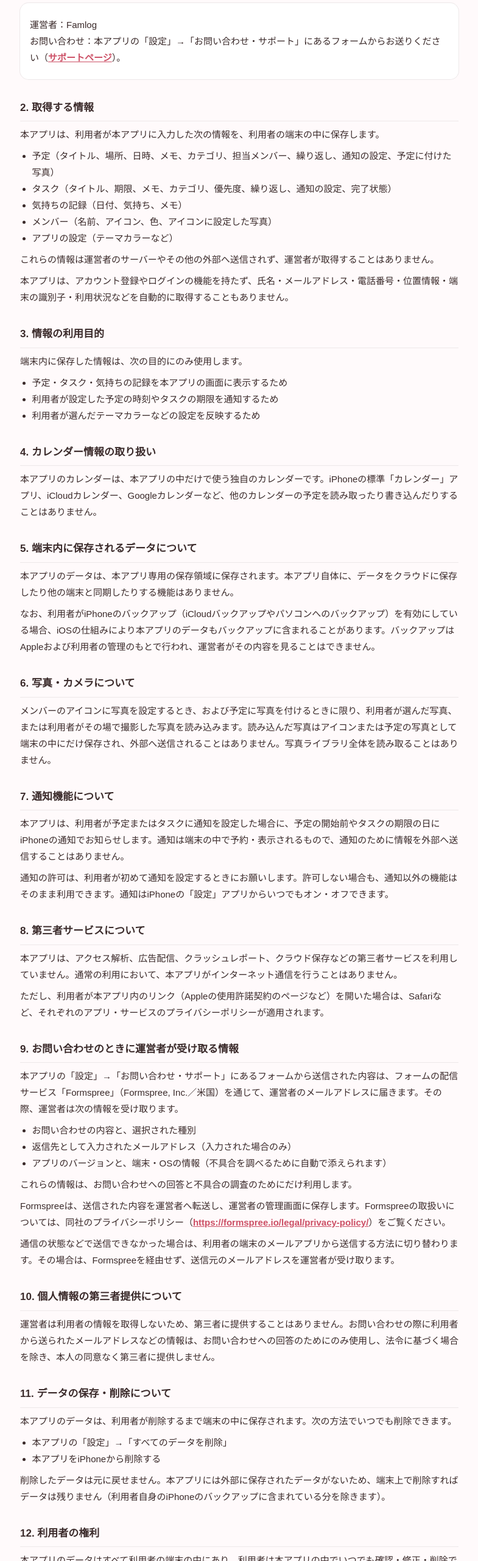
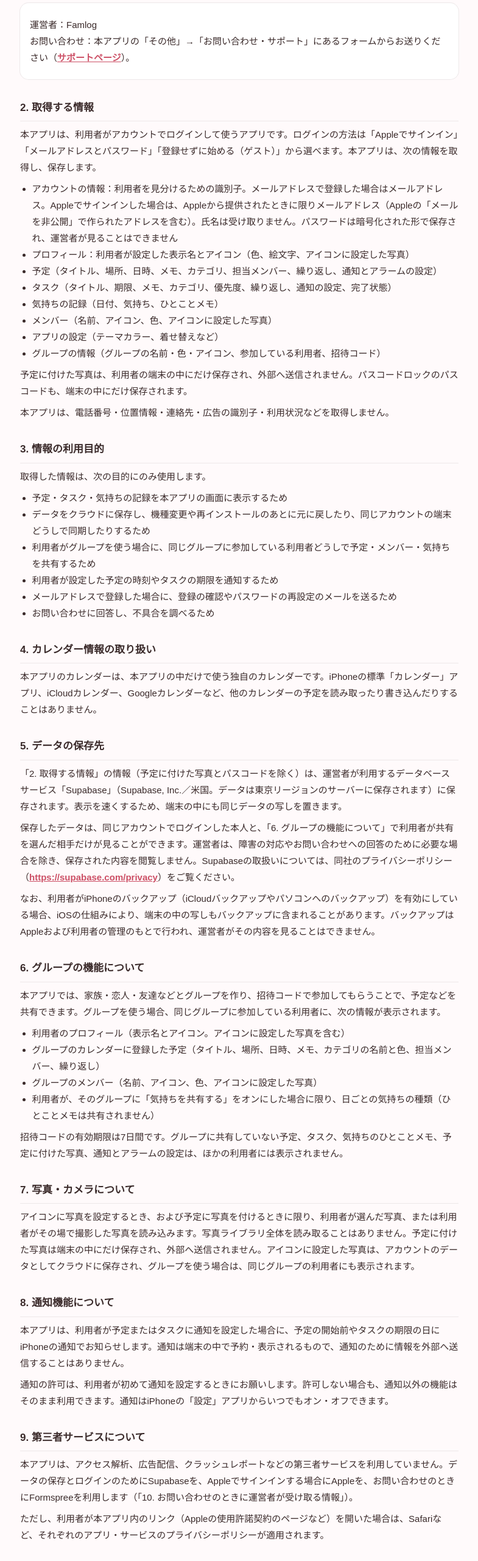
Before and after one commit to famlog-app/famlog-app.github.io, a plain HTML site: page privacy.html in a window 1280 px wide. Shown: the part 240-2800 px from the top of the page at 61% size, without its empty margins (247-1032 px from the left). Drawn offline with Linux system fonts and the light colour scheme.

Commit message:
プライバシーポリシーを今のアプリに合わせる（クラウド保存・グループ・アカウント削除）
Co-Authored-By: Claude Opus 5.5 <noreply@anthropic.com>

```diff
--- a/privacy.html
+++ b/privacy.html
@@ -18,49 +18,66 @@
   <h2>1. 運営者について</h2>
   <div class="box">
     <p>運営者：Famlog<br>
-    お問い合わせ：本アプリの「設定」→「お問い合わせ・サポート」にあるフォームからお送りください（<a href="support.html">サポートページ</a>）。</p>
+    お問い合わせ：本アプリの「その他」→「お問い合わせ・サポート」にあるフォームからお送りください（<a href="support.html">サポートページ</a>）。</p>
   </div>
 
   <h2>2. 取得する情報</h2>
-  <p>本アプリは、利用者が本アプリに入力した次の情報を、利用者の端末の中に保存します。</p>
+  <p>本アプリは、利用者がアカウントでログインして使うアプリです。ログインの方法は「Appleでサインイン」「メールアドレスとパスワード」「登録せずに始める（ゲスト）」から選べます。本アプリは、次の情報を取得し、保存します。</p>
   <ul>
-    <li>予定（タイトル、場所、日時、メモ、カテゴリ、担当メンバー、繰り返し、通知の設定、予定に付けた写真）</li>
+    <li>アカウントの情報：利用者を見分けるための識別子。メールアドレスで登録した場合はメールアドレス。Appleでサインインした場合は、Appleから提供されたときに限りメールアドレス（Appleの「メールを非公開」で作られたアドレスを含む）。氏名は受け取りません。パスワードは暗号化された形で保存され、運営者が見ることはできません</li>
+    <li>プロフィール：利用者が設定した表示名とアイコン（色、絵文字、アイコンに設定した写真）</li>
+    <li>予定（タイトル、場所、日時、メモ、カテゴリ、担当メンバー、繰り返し、通知とアラームの設定）</li>
     <li>タスク（タイトル、期限、メモ、カテゴリ、優先度、繰り返し、通知の設定、完了状態）</li>
-    <li>気持ちの記録（日付、気持ち、メモ）</li>
+    <li>気持ちの記録（日付、気持ち、ひとことメモ）</li>
     <li>メンバー（名前、アイコン、色、アイコンに設定した写真）</li>
-    <li>アプリの設定（テーマカラーなど）</li>
+    <li>アプリの設定（テーマカラー、着せ替えなど）</li>
+    <li>グループの情報（グループの名前・色・アイコン、参加している利用者、招待コード）</li>
   </ul>
-  <p>これらの情報は運営者のサーバーやその他の外部へ送信されず、運営者が取得することはありません。</p>
-  <p>本アプリは、アカウント登録やログインの機能を持たず、氏名・メールアドレス・電話番号・位置情報・端末の識別子・利用状況などを自動的に取得することもありません。</p>
+  <p>予定に付けた写真は、利用者の端末の中にだけ保存され、外部へ送信されません。パスコードロックのパスコードも、端末の中にだけ保存されます。</p>
+  <p>本アプリは、電話番号・位置情報・連絡先・広告の識別子・利用状況などを取得しません。</p>
 
   <h2>3. 情報の利用目的</h2>
-  <p>端末内に保存した情報は、次の目的にのみ使用します。</p>
+  <p>取得した情報は、次の目的にのみ使用します。</p>
   <ul>
     <li>予定・タスク・気持ちの記録を本アプリの画面に表示するため</li>
+    <li>データをクラウドに保存し、機種変更や再インストールのあとに元に戻したり、同じアカウントの端末どうしで同期したりするため</li>
+    <li>利用者がグループを使う場合に、同じグループに参加している利用者どうしで予定・メンバー・気持ちを共有するため</li>
     <li>利用者が設定した予定の時刻やタスクの期限を通知するため</li>
-    <li>利用者が選んだテーマカラーなどの設定を反映するため</li>
+    <li>メールアドレスで登録した場合に、登録の確認やパスワードの再設定のメールを送るため</li>
+    <li>お問い合わせに回答し、不具合を調べるため</li>
   </ul>
 
   <h2>4. カレンダー情報の取り扱い</h2>
   <p>本アプリのカレンダーは、本アプリの中だけで使う独自のカレンダーです。iPhoneの標準「カレンダー」アプリ、iCloudカレンダー、Googleカレンダーなど、他のカレンダーの予定を読み取ったり書き込んだりすることはありません。</p>
 
-  <h2>5. 端末内に保存されるデータについて</h2>
-  <p>本アプリのデータは、本アプリ専用の保存領域に保存されます。本アプリ自体に、データをクラウドに保存したり他の端末と同期したりする機能はありません。</p>
-  <p>なお、利用者がiPhoneのバックアップ（iCloudバックアップやパソコンへのバックアップ）を有効にしている場合、iOSの仕組みにより本アプリのデータもバックアップに含まれることがあります。バックアップはAppleおよび利用者の管理のもとで行われ、運営者がその内容を見ることはできません。</p>
+  <h2>5. データの保存先</h2>
+  <p>「2. 取得する情報」の情報（予定に付けた写真とパスコードを除く）は、運営者が利用するデータベースサービス「Supabase」（Supabase, Inc.／米国。データは東京リージョンのサーバーに保存されます）に保存されます。表示を速くするため、端末の中にも同じデータの写しを置きます。</p>
+  <p>保存したデータは、同じアカウントでログインした本人と、「6. グループの機能について」で利用者が共有を選んだ相手だけが見ることができます。運営者は、障害の対応やお問い合わせへの回答のために必要な場合を除き、保存された内容を閲覧しません。Supabaseの取扱いについては、同社のプライバシーポリシー（<a href="https://supabase.com/privacy" target="_blank" rel="noopener">https://supabase.com/privacy</a>）をご覧ください。</p>
+  <p>なお、利用者がiPhoneのバックアップ（iCloudバックアップやパソコンへのバックアップ）を有効にしている場合、iOSの仕組みにより、端末の中の写しもバックアップに含まれることがあります。バックアップはAppleおよび利用者の管理のもとで行われ、運営者がその内容を見ることはできません。</p>
 
-  <h2>6. 写真・カメラについて</h2>
-  <p>メンバーのアイコンに写真を設定するとき、および予定に写真を付けるときに限り、利用者が選んだ写真、または利用者がその場で撮影した写真を読み込みます。読み込んだ写真はアイコンまたは予定の写真として端末の中にだけ保存され、外部へ送信されることはありません。写真ライブラリ全体を読み取ることはありません。</p>
+  <h2>6. グループの機能について</h2>
+  <p>本アプリでは、家族・恋人・友達などとグループを作り、招待コードで参加してもらうことで、予定などを共有できます。グループを使う場合、同じグループに参加している利用者に、次の情報が表示されます。</p>
+  <ul>
+    <li>利用者のプロフィール（表示名とアイコン。アイコンに設定した写真を含む）</li>
+    <li>グループのカレンダーに登録した予定（タイトル、場所、日時、メモ、カテゴリの名前と色、担当メンバー、繰り返し）</li>
+    <li>グループのメンバー（名前、アイコン、色、アイコンに設定した写真）</li>
+    <li>利用者が、そのグループに「気持ちを共有する」をオンにした場合に限り、日ごとの気持ちの種類（ひとことメモは共有されません）</li>
+  </ul>
+  <p>招待コードの有効期限は7日間です。グループに共有していない予定、タスク、気持ちのひとことメモ、予定に付けた写真、通知とアラームの設定は、ほかの利用者には表示されません。</p>
 
-  <h2>7. 通知機能について</h2>
+  <h2>7. 写真・カメラについて</h2>
+  <p>アイコンに写真を設定するとき、および予定に写真を付けるときに限り、利用者が選んだ写真、または利用者がその場で撮影した写真を読み込みます。写真ライブラリ全体を読み取ることはありません。予定に付けた写真は端末の中にだけ保存され、外部へ送信されません。アイコンに設定した写真は、アカウントのデータとしてクラウドに保存され、グループを使う場合は、同じグループの利用者にも表示されます。</p>
+
+  <h2>8. 通知機能について</h2>
   <p>本アプリは、利用者が予定またはタスクに通知を設定した場合に、予定の開始前やタスクの期限の日にiPhoneの通知でお知らせします。通知は端末の中で予約・表示されるもので、通知のために情報を外部へ送信することはありません。</p>
   <p>通知の許可は、利用者が初めて通知を設定するときにお願いします。許可しない場合も、通知以外の機能はそのまま利用できます。通知はiPhoneの「設定」アプリからいつでもオン・オフできます。</p>
 
-  <h2>8. 第三者サービスについて</h2>
-  <p>本アプリは、アクセス解析、広告配信、クラッシュレポート、クラウド保存などの第三者サービスを利用していません。通常の利用において、本アプリがインターネット通信を行うことはありません。</p>
+  <h2>9. 第三者サービスについて</h2>
+  <p>本アプリは、アクセス解析、広告配信、クラッシュレポートなどの第三者サービスを利用していません。データの保存とログインのためにSupabaseを、Appleでサインインする場合にAppleを、お問い合わせのときにFormspreeを利用します（「10. お問い合わせのときに運営者が受け取る情報」）。</p>
   <p>ただし、利用者が本アプリ内のリンク（Appleの使用許諾契約のページなど）を開いた場合は、Safariなど、それぞれのアプリ・サービスのプライバシーポリシーが適用されます。</p>
 
-  <h2>9. お問い合わせのときに運営者が受け取る情報</h2>
-  <p>本アプリの「設定」→「お問い合わせ・サポート」にあるフォームから送信された内容は、フォームの配信サービス「Formspree」（Formspree, Inc.／米国）を通じて、運営者のメールアドレスに届きます。その際、運営者は次の情報を受け取ります。</p>
+  <h2>10. お問い合わせのときに運営者が受け取る情報</h2>
+  <p>本アプリの「その他」→「お問い合わせ・サポート」にあるフォームから送信された内容は、フォームの配信サービス「Formspree」（Formspree, Inc.／米国）を通じて、運営者のメールアドレスに届きます。その際、運営者は次の情報を受け取ります。</p>
   <ul>
     <li>お問い合わせの内容と、選択された種別</li>
     <li>返信先として入力されたメールアドレス（入力された場合のみ）</li>
@@ -70,31 +87,33 @@
   <p>Formspreeは、送信された内容を運営者へ転送し、運営者の管理画面に保存します。Formspreeの取扱いについては、同社のプライバシーポリシー（<a href="https://formspree.io/legal/privacy-policy/" target="_blank" rel="noopener">https://formspree.io/legal/privacy-policy/</a>）をご覧ください。</p>
   <p>通信の状態などで送信できなかった場合は、利用者の端末のメールアプリから送信する方法に切り替わります。その場合は、Formspreeを経由せず、送信元のメールアドレスを運営者が受け取ります。</p>
 
-  <h2>10. 個人情報の第三者提供について</h2>
-  <p>運営者は利用者の情報を取得しないため、第三者に提供することはありません。お問い合わせの際に利用者から送られたメールアドレスなどの情報は、お問い合わせへの回答のためにのみ使用し、法令に基づく場合を除き、本人の同意なく第三者に提供しません。</p>
+  <h2>11. 個人情報の第三者提供について</h2>
+  <p>運営者は、法令に基づく場合を除き、利用者の同意なく利用者の情報を第三者に提供しません。グループの機能で共有した情報は、利用者自身が参加したグループの利用者に表示されます。データの保存とログインのためにSupabaseを、お問い合わせの受け付けのためにFormspreeを利用します。</p>
 
-  <h2>11. データの保存・削除について</h2>
-  <p>本アプリのデータは、利用者が削除するまで端末の中に保存されます。次の方法でいつでも削除できます。</p>
+  <h2>12. データの削除とアカウントの削除について</h2>
+  <p>次の方法で、いつでもデータを削除できます。</p>
   <ul>
-    <li>本アプリの「設定」→「すべてのデータを削除」</li>
-    <li>本アプリをiPhoneから削除する</li>
+    <li>予定・タスク・気持ちの記録などを、それぞれの画面で削除する</li>
+    <li>グループの設定から、グループを抜ける（最後の1人が抜けると、そのグループの予定・メンバーがすべて削除されます）</li>
+    <li>「その他」→「アカウントとデータ」→「アカウントを削除」：参加しているグループからは、すぐに抜けます。クラウドに保存したデータは、誤って削除した場合に元へ戻せるよう、削除の申し込みから30日間だけ保管し、30日をすぎると、ログインの情報も含めて完全に削除します。この30日以内に、同じApple IDまたはメールアドレスでログインすると、削除の申し込みが取り消され、データが元に戻ります。端末の中のデータは、削除の申し込みと同時に消えます。Appleでサインインしている場合は、Appleとの連携も取り消します</li>
+    <li>「その他」→「データ」→「すべてのデータを削除」：クラウドに保存したデータを含め、すぐに削除し、ログアウトします</li>
   </ul>
-  <p>削除したデータは元に戻せません。本アプリには外部に保存されたデータがないため、端末上で削除すればデータは残りません（利用者自身のiPhoneのバックアップに含まれている分を除きます）。</p>
+  <p>アカウントの削除の申し込みから30日をすぎたあと、および「すべてのデータを削除」を行ったあとは、データを元に戻せません。ゲスト（登録せずに始めた場合）のアカウントは、削除すると、すぐに完全に削除されます。本アプリをiPhoneから削除しても、クラウドに保存したデータは削除されません。</p>
 
-  <h2>12. 利用者の権利</h2>
-  <p>本アプリのデータはすべて利用者の端末の中にあり、利用者は本アプリの中でいつでも確認・修正・削除できます。お問い合わせの際に運営者へ送られた情報について、開示・訂正・削除などを希望される場合は、下記のお問い合わせ先までご連絡ください。</p>
+  <h2>13. 利用者の権利</h2>
+  <p>利用者は、本アプリの中でいつでもデータを確認・修正・削除できます。運営者が保存している情報について、開示・訂正・削除などを希望される場合は、下記のお問い合わせ先までご連絡ください。</p>
 
-  <h2>13. 未成年者の利用について</h2>
+  <h2>14. 未成年者の利用について</h2>
   <p>未成年の方が本アプリを利用する場合は、保護者の方の同意を得たうえでご利用ください。</p>
 
-  <h2>14. プライバシーポリシーの変更</h2>
+  <h2>15. プライバシーポリシーの変更</h2>
   <p>運営者は、法令の変更や本アプリの機能の変更にあわせて、本ポリシーを変更することがあります。重要な変更がある場合は、本ページまたは本アプリ内でお知らせします。</p>
 
-  <h2>15. お問い合わせ</h2>
-  <p>本ポリシーに関するお問い合わせは、本アプリの「設定」→「お問い合わせ・サポート」にあるフォームからお願いいたします（<a href="support.html">サポートページ</a>）。</p>
+  <h2>16. お問い合わせ</h2>
+  <p>本ポリシーに関するお問い合わせは、本アプリの「その他」→「お問い合わせ・サポート」にあるフォームからお願いいたします（<a href="support.html">サポートページ</a>）。</p>
   <p>事業者の氏名・住所については、お問い合わせいただいた場合に遅滞なくご回答いたします。</p>
 
-  <p class="dates">制定日：2026年9月23日<br>最終更新日：2026年10月11日</p>
+  <p class="dates">制定日：2026年9月23日<br>最終更新日：2026年10月27日</p>
 
   <nav class="links">
     <a href="support.html">サポート</a>
```
